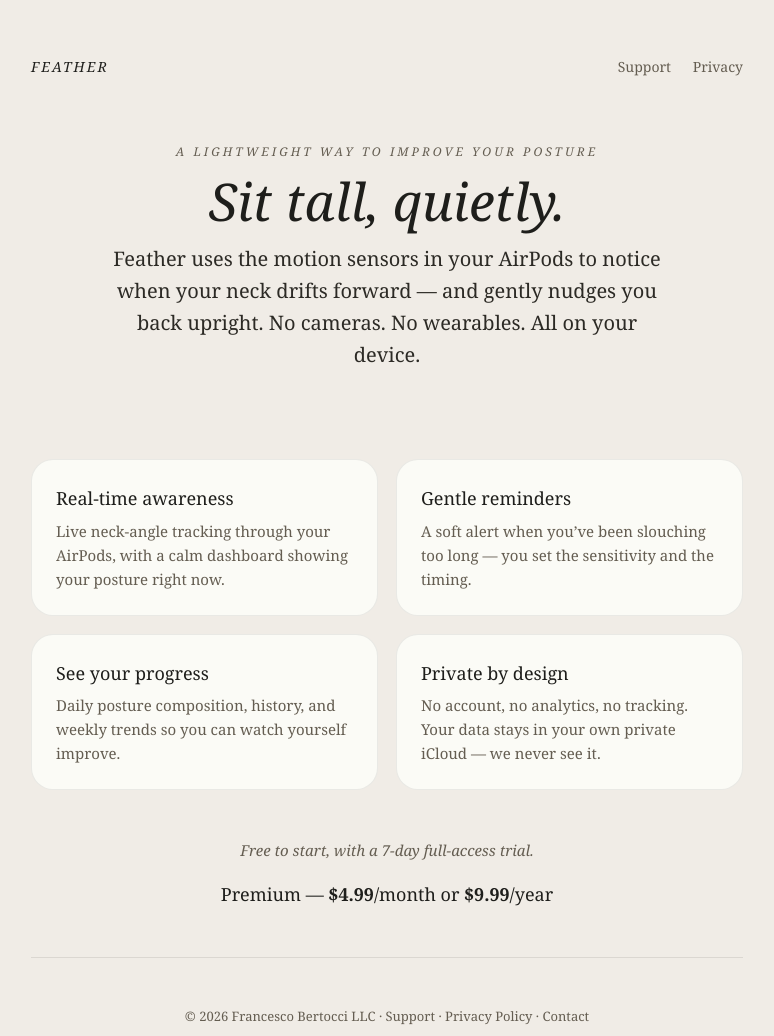
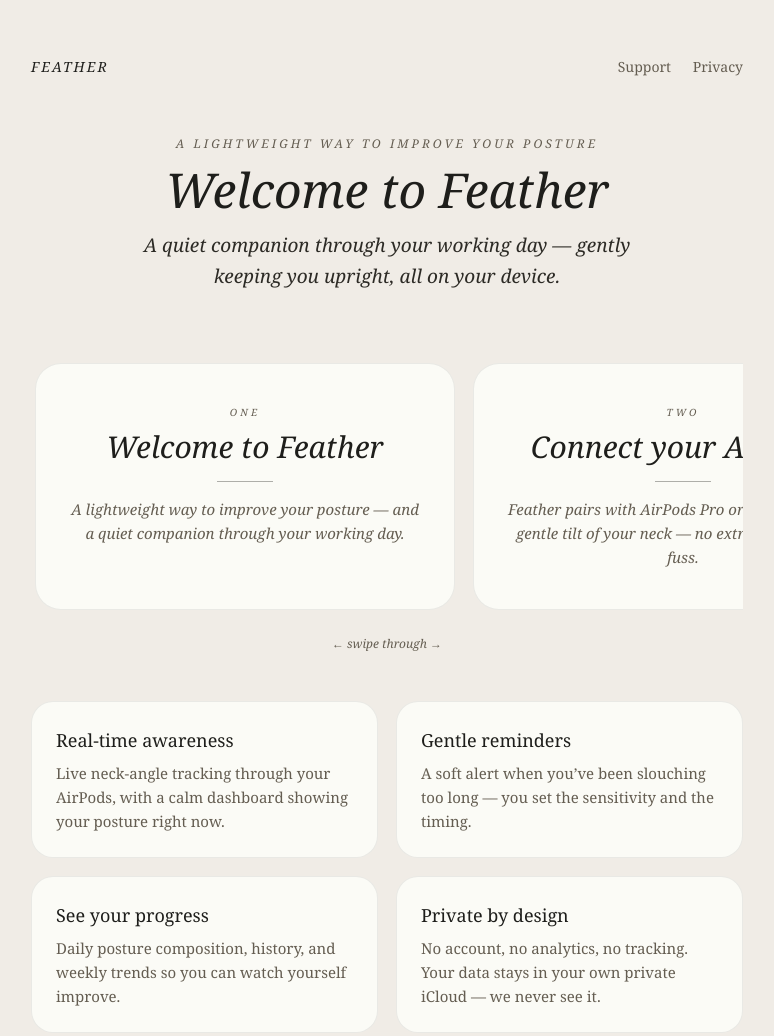
Before and after one commit to fbmore/feather-app, a plain HTML site: page index.html in a window 1280 px wide. Shown: the top 1036 px of the page, without its empty margins (253-1027 px from the left). Drawn offline with Linux system fonts and the light colour scheme.

Commit message:
Hero from onboarding copy + onboarding carousel above feature cards

```diff
--- a/index.html
+++ b/index.html
@@ -3,7 +3,7 @@
 <head>
 <meta charset="UTF-8">
 <meta name="viewport" content="width=device-width, initial-scale=1.0">
-<title>Feather — Posture coaching with AirPods</title>
+<title>Feather — A lightweight way to improve your posture</title>
 <meta name="description" content="Feather is a quiet posture coach that uses your AirPods to notice when you slouch and gently nudges you upright. Private by design.">
 <style>
   :root { --ink:#1e1e1b; --muted:#645d51; --canvas:#f0ece6; --accent:#7b8d78; --surface:#fbfbf6; }
@@ -16,10 +16,30 @@
   nav { display:flex; justify-content:space-between; align-items:center; font-size:14px; }
   nav .brand { font-weight:500; letter-spacing:2px; text-transform:uppercase; font-style:italic; color:var(--ink); }
   nav .links a { margin-left:18px; color:var(--muted); }
-  .hero { text-align:center; padding: 64px 0 40px; }
+  .hero { text-align:center; padding: 56px 0 24px; }
   .kicker { font-size:12px; letter-spacing:3px; text-transform:uppercase; color:var(--muted); font-style:italic; }
-  h1 { font-size:52px; font-weight:300; font-style:italic; margin:10px 0 14px; line-height:1.1; }
-  .lead { font-size:20px; color:#2c2a25; max-width:560px; margin:0 auto; }
+  h1 { font-size:48px; font-weight:300; font-style:italic; margin:10px 0 14px; line-height:1.1; }
+  .lead { font-size:19px; color:#2c2a25; max-width:540px; margin:0 auto; font-style:italic; }
+
+  /* Onboarding carousel */
+  .carousel { margin: 40px 0 8px; }
+  .track {
+    display:flex; gap:18px; overflow-x:auto; scroll-snap-type:x mandatory;
+    padding:8px 4px 20px; -webkit-overflow-scrolling:touch; scrollbar-width:none;
+  }
+  .track::-webkit-scrollbar { display:none; }
+  .slide {
+    scroll-snap-align:center; flex:0 0 86%; max-width:420px; margin:0 auto;
+    background:var(--surface); border:0.5px solid rgba(30,30,27,.08); border-radius:26px;
+    padding:40px 32px; text-align:center;
+  }
+  @media (min-width:620px){ .slide{ flex-basis:60%; } }
+  .slide .num { font-size:10px; letter-spacing:3px; text-transform:uppercase; font-style:italic; color:var(--muted); }
+  .slide h3 { font-size:30px; font-weight:300; font-style:italic; margin:10px 0 0; line-height:1.15; }
+  .slide .rule { width:56px; height:0.6px; background:rgba(30,30,27,.35); margin:16px auto; }
+  .slide p { font-size:15px; font-style:italic; color:var(--muted); margin:0; }
+  .hint { text-align:center; font-size:12px; color:var(--muted); font-style:italic; margin:4px 0 0; }
+
   .features { display:grid; grid-template-columns:1fr; gap:18px; margin:48px 0; }
   @media (min-width:620px){ .features{ grid-template-columns:1fr 1fr; } }
   .card { background:var(--surface); border:0.5px solid rgba(30,30,27,.08); border-radius:22px; padding:24px; }
@@ -45,9 +65,39 @@
 
   <header class="hero">
     <div class="kicker">A lightweight way to improve your posture</div>
-    <h1>Sit tall, quietly.</h1>
-    <p class="lead">Feather uses the motion sensors in your AirPods to notice when your neck drifts forward — and gently nudges you back upright. No cameras. No wearables. All on your device.</p>
+    <h1>Welcome to Feather</h1>
+    <p class="lead">A quiet companion through your working day — gently keeping you upright, all on your device.</p>
   </header>
+
+  <section class="carousel" aria-label="How Feather works">
+    <div class="track">
+      <article class="slide">
+        <div class="num">One</div>
+        <h3>Welcome to Feather</h3>
+        <div class="rule"></div>
+        <p>A lightweight way to improve your posture — and a quiet companion through your working day.</p>
+      </article>
+      <article class="slide">
+        <div class="num">Two</div>
+        <h3>Connect your AirPods</h3>
+        <div class="rule"></div>
+        <p>Feather pairs with AirPods Pro or Max to read the gentle tilt of your neck — no extra hardware, no fuss.</p>
+      </article>
+      <article class="slide">
+        <div class="num">Three</div>
+        <h3>A quiet, private signal</h3>
+        <div class="rule"></div>
+        <p>Motion data stays on your device. Feather reads only the angle of your head — nothing more.</p>
+      </article>
+      <article class="slide">
+        <div class="num">Four</div>
+        <h3>All set</h3>
+        <div class="rule"></div>
+        <p>Pop in your AirPods, and let Feather take it from here.</p>
+      </article>
+    </div>
+    <p class="hint">← swipe through →</p>
+  </section>
 
   <section class="features">
     <div class="card">
```
